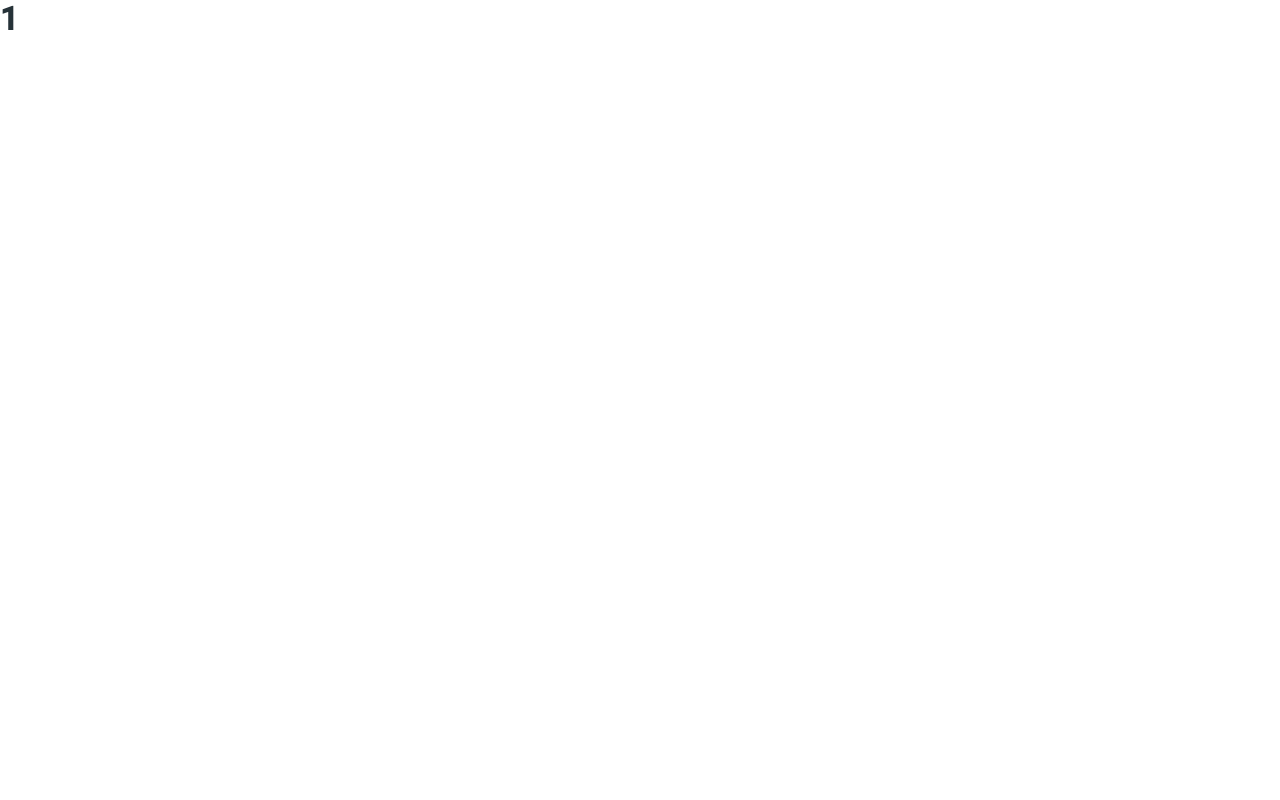
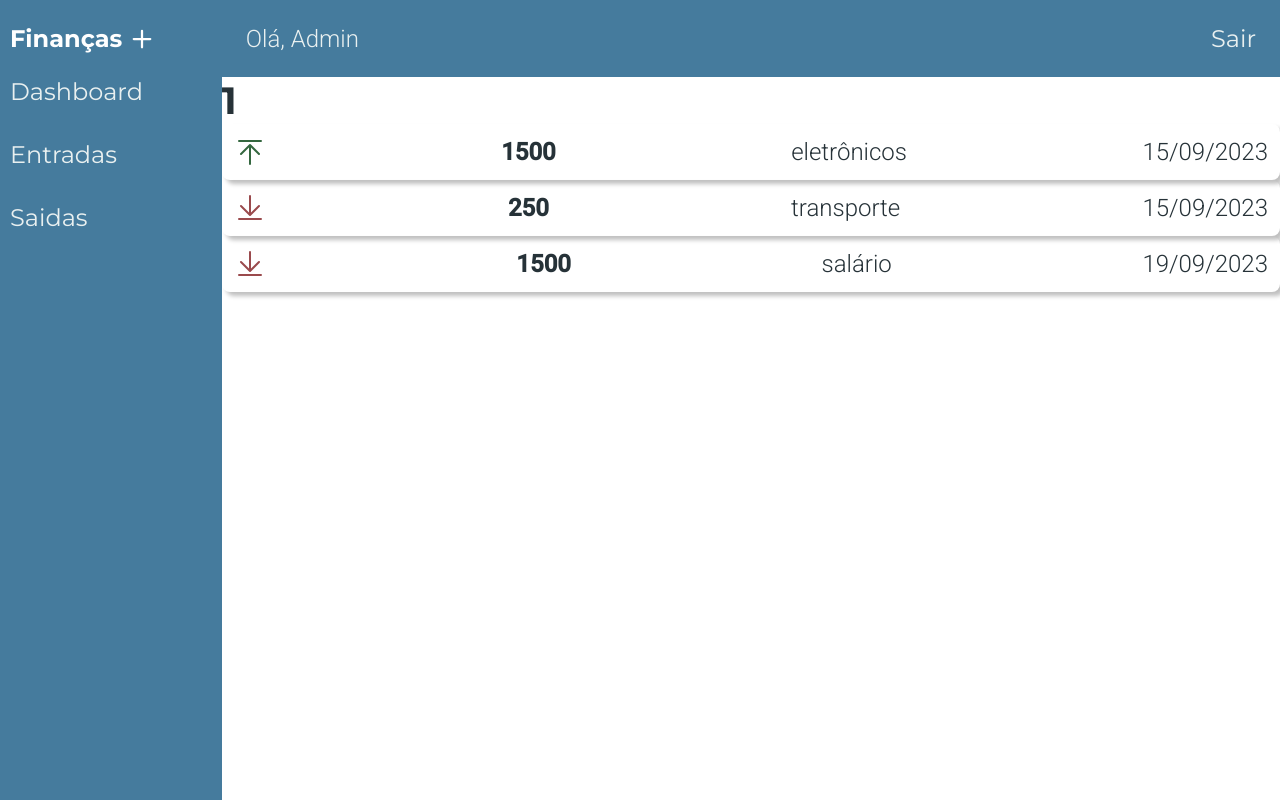
Before and after one commit to Inaralmeida/financasMais2, a React (Vite) app: page /transacoes/1 in a window 1280 px wide. Built offline with nearby package versions, Linux system fonts and the light colour scheme.

Commit message:
feat: trasacoes

```diff
--- a/src/Rotas.jsx
+++ b/src/Rotas.jsx
@@ -20,7 +20,7 @@
           <Route path='/cadastro' element={<Cadastro />} />
           <Route path='/dashboard' element={<Dashboard />} />
           <Route path='/' element={<LandingPage />} />
-          <Route path='/transacoes/:id' element={<Transacoes />} />
+          <Route path='/transacoes/:tipo' element={<Transacoes />} />
         </Routes>
 
       </ThemeProvider>
--- a/src/components/shared/Layout/Layout.jsx
+++ b/src/components/shared/Layout/Layout.jsx
@@ -10,13 +10,13 @@
         <Logo />
         <ul>
           <li>
-            <Link>Dashboard</Link>
+            <Link to='/dashboard'>Dashboard</Link>
           </li>
           <li>
-            <Link>Entradas</Link>
+            <Link to='/transacoes/entradas'>Entradas</Link>
           </li>
           <li>
-            <Link>Saidas</Link>
+            <Link to='/transacoes/saidas'>Saidas</Link>
           </li>
         </ul>
       </aside>
--- /dev/null
+++ b/src/components/views/Dashboard/Transacao/Transacao.jsx
@@ -0,0 +1,35 @@
+import { ArrowLineUp, ArrowLineDown } from '@phosphor-icons/react'
+import React from 'react'
+import styled, { useTheme } from 'styled-components'
+
+const Transacao = ({ id, valor, categoria, data, tipo }) => {
+
+  const theme = useTheme()
+
+  return (
+    <StylesTransacao>
+      {
+        tipo === 'entrada' ? <ArrowLineUp size={32} color={theme.green500} /> : <ArrowLineDown size={32} color={theme.red500} />
+      }
+      <p className='valor'>{valor}</p>
+      <p>{categoria}</p>
+      <p>{data}</p>
+    </StylesTransacao>
+  )
+}
+
+export default Transacao
+
+const StylesTransacao = styled.li`
+  width: 100%;
+  padding: 12px;
+  display: flex;
+  justify-content: space-between;
+  align-items: center;
+  box-shadow: 4px 4px 4px 0px rgba(0, 0, 0, 0.25);
+  border-radius: 8px;
+
+  > .valor{
+    font-weight: bold;
+  }
+`
--- /dev/null
+++ b/src/core/data.js
@@ -0,0 +1,198 @@
+export const dataTransacoes = {
+  usuarios: [
+    {
+      id: 'a57501f9407c2174825bb862860ec23a',
+      email: 'admin@gmail.com',
+      senha: '123456',
+      nome: 'admin',
+      sobrenome: 'silva',
+      transacoes: [
+        {
+          id: 'ad5b159154586c6b2a9dafe8d5451e40',
+          descricao: 'vendi o pc',
+          categoria: 'eletrônicos',
+          valor: '1500',
+          data: '15/09/2023',
+          tipo: 'entrada',
+        },
+        {
+          id: '29de5d7cf164c46690b40d5fe9e4fd3a',
+          descricao: 'asdasd',
+          categoria: 'transporte',
+          valor: '250',
+          data: '15/09/2023',
+          tipo: 'saída',
+        },
+        {
+          id: '08566a7e4accbe173e54c0bfaba2d1c9',
+          descricao: 'asdgahsdgh',
+          categoria: 'salário',
+          valor: '1500',
+          data: '19/09/2023',
+          tipo: 'saída',
+        },
+      ],
+    },
+    {
+      id: '9d193a6679dbb85d867140ce2f0faa71',
+      email: 'teste_usuario@gmail.com',
+      senha: '123456789',
+      nome: 'usuario',
+      sobrenome: 'teste',
+      transacoes: [
+        {
+          id: 'c5bca242f0279f447ea4903419a5f8d9',
+          descricao: 'recebi o aluguel da casa',
+          categoria: 'aluguel',
+          valor: '1500',
+          data: '19/09/2023',
+          tipo: 'entrada',
+        },
+      ],
+    },
+    {
+      id: '4d9558d4560f89e87c998f22cf8a2c10',
+      email: 'usuarioteste@gmail.com',
+      senha: '123456789',
+      nome: 'teste',
+      sobrenome: 'usuario',
+      transacoes: [],
+    },
+    {
+      id: '175fabe9e3d03d464d2d5a748aef7b89',
+      email: 'leandrolara@gmail.com',
+      senha: 'senhasecreta1',
+      nome: 'Lara',
+      sobrenome: 'Leandro',
+      transacoes: [
+        {
+          id: '5bcfd0e9f96ff9592f60024921706c86',
+          descricao: 'cuidar da juju',
+          categoria: 'freelancer',
+          valor: '1500',
+          data: '19/09/2023',
+          tipo: 'entrada',
+        },
+        {
+          id: '4fa09ccc2e3697f9c6c3195ed2460283',
+          descricao: 'rendimento do cdb',
+          categoria: 'investimentos',
+          valor: '5000',
+          data: '19/09/2023',
+          tipo: 'entrada',
+        },
+      ],
+    },
+    {
+      id: 'b5f6ac934e2fe58110f5d1dc2633e7c8',
+      email: 'inaraalmeida@gmail.com',
+      senha: '123456',
+      nome: 'inara',
+      sobrenome: 'almeida',
+      transacoes: [],
+    },
+    {
+      id: 'b87329cc0a758876328f76fa3f9282f2',
+      email: 'inaralmeida@gmail.com',
+      senha: '1234578',
+      nome: 'inara',
+      sobrenome: 'almeida',
+      transacoes: [
+        {
+          id: '5015d4f2c035143c25e4275b777b9a15',
+          descricao: 'restituição',
+          categoria: 'impostos',
+          valor: '700',
+          data: '21/09/2023',
+          tipo: 'entrada',
+        },
+      ],
+    },
+  ],
+  categorias: [
+    {
+      nome: 'alimentação',
+      id: 0,
+    },
+    {
+      nome: 'aluguel',
+      id: 1,
+    },
+    {
+      nome: 'bônus',
+      id: 2,
+    },
+    {
+      nome: 'carro',
+      id: 3,
+    },
+    {
+      nome: 'contas de casa',
+      id: 4,
+    },
+    {
+      nome: 'doações',
+      id: 5,
+    },
+    {
+      nome: 'economias',
+      id: 6,
+    },
+    {
+      nome: 'educação',
+      id: 7,
+    },
+    {
+      nome: 'eletrônicos',
+      id: 8,
+    },
+    {
+      nome: 'freelancer',
+      id: 9,
+    },
+    {
+      nome: 'hobbies',
+      id: 10,
+    },
+    {
+      nome: 'impostos',
+      id: 11,
+    },
+    {
+      nome: 'investimentos',
+      id: 12,
+    },
+    {
+      nome: 'lazer',
+      id: 13,
+    },
+    {
+      nome: 'moradia',
+      id: 14,
+    },
+    {
+      nome: 'roupas',
+      id: 15,
+    },
+    {
+      nome: 'saúde',
+      id: 16,
+    },
+    {
+      nome: 'salário',
+      id: 17,
+    },
+    {
+      nome: 'seguros',
+      id: 18,
+    },
+    {
+      nome: 'transporte',
+      id: 19,
+    },
+    {
+      nome: 'viagens',
+      id: 20,
+    },
+  ],
+}
--- a/src/pages/Dashboard/Dashboard.jsx
+++ b/src/pages/Dashboard/Dashboard.jsx
@@ -1,26 +1,31 @@
 import React, { useState } from 'react'
 import Layout from '../../components/shared/Layout/Layout'
+import Transacao from '../../components/views/Dashboard/Transacao/Transacao'
 
 const Dashboard = () => {
 
-  const [contador, setContador] = useState(0)
+  const transacao = {
+    id: 'dasdasdasd',
+    data: '11/10/2023',
+    categoria: 'Salario',
+    valor: 10000,
+    tipo: 'saida'
+  }
 
 
-  const handleSetContador = () => {
-    setContador(contador + 1)
-    console.log(contador)
-  }
+
   return (
     <div>
       <Layout >
-        <p>Salve</p>
-        <p>Salve</p>
-        <p>Salve</p>
-        <p>Salve</p>
-        <p>Salve</p>
+        <Transacao
+          id={transacao.id}
+          data={transacao.data}
+          categoria={transacao.categoria}
+          valor={transacao.valor}
+          tipo={transacao.tipo}
+        />
       </Layout>
 
-      <p>Lorem ipsum dolor sit amet consectetur adipisicing elit. Non, illum saepe vero minus, eum ipsam tempora a iste adipisci unde aliquam exercitationem sit cupiditate vel atque nihil optio doloremque quisquam!</p>
     </div>
 
   )
--- a/src/pages/Transacoes/Transacoes.jsx
+++ b/src/pages/Transacoes/Transacoes.jsx
@@ -1,13 +1,40 @@
 import React from 'react'
 import { useParams } from 'react-router-dom'
+import Transacao from '../../components/views/Dashboard/Transacao/Transacao'
+import Layout from '../../components/shared/Layout/Layout'
+import { dataTransacoes } from '../../core/data'
 
 const Transacoes = () => {
   const params = useParams()
+  const { usuarios: [usuarioUm] } = dataTransacoes
+  const transacoes = usuarioUm.transacoes
+  const transacao = {
+    id: 'dasdasdasd',
+    data: '11/10/2023',
+    categoria: 'Salario',
+    valor: 10000,
+    tipo: 'saida'
+  }
+
 
   console.log(params)
   return (
     <div>
-      <h1>{params.id}</h1>
+      <Layout >
+        <h2>{params.tipo.toLocaleUpperCase()}</h2>
+        {transacoes.map((transacao) => {
+          return (
+            <Transacao
+              key={transacao.id}
+              id={transacao.id}
+              valor={transacao.valor}
+              categoria={transacao.categoria}
+              data={transacao.data}
+              tipo={transacao.tipo}
+            />
+          )
+        })}
+      </Layout>
     </div>
   )
 }
```
